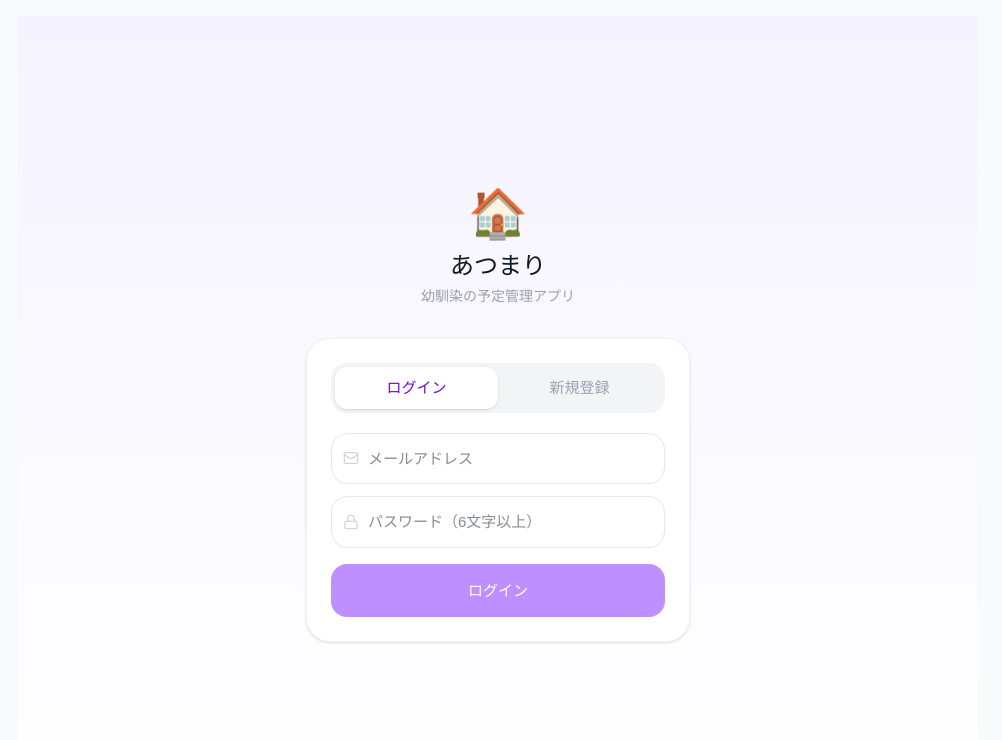
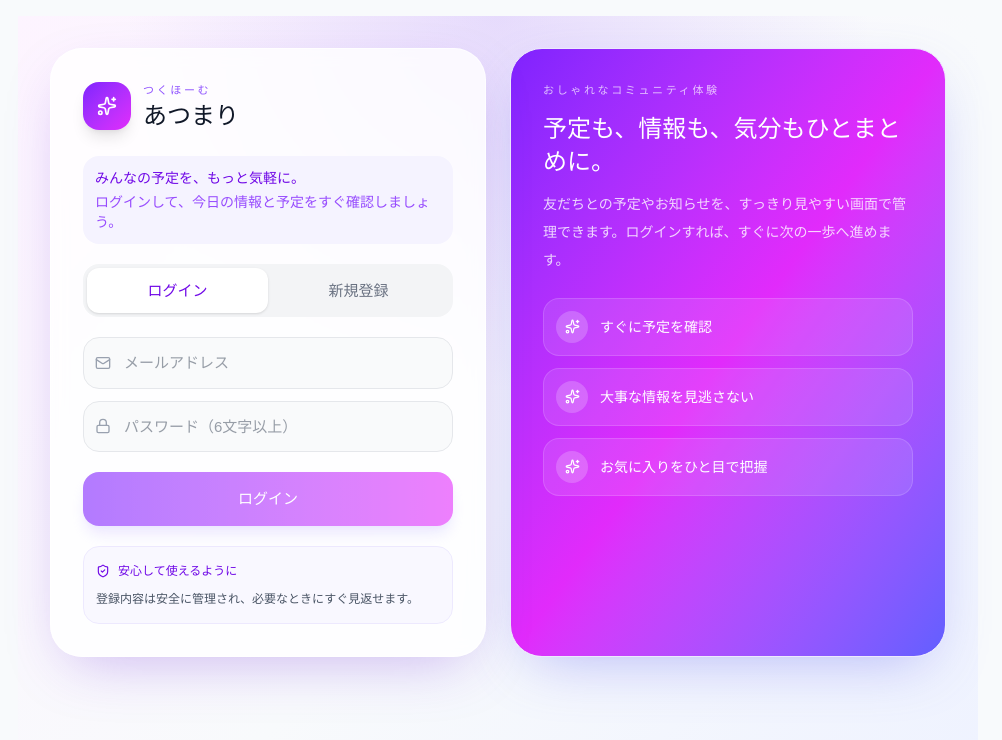
Before and after one commit to nasimanyo/----homepage, a Next.js app: page /login in a window 1280 px wide. Shown: the top 740 px of the page, without its empty margins (142-1144 px from the left). Built offline with nearby package versions, Linux system fonts and the light colour scheme; no server answers.

Commit message:
デザインを改善しました

```diff
--- a/src/app/login/page.tsx
+++ b/src/app/login/page.tsx
@@ -3,7 +3,7 @@
 import { useState } from 'react'
 import { createClient } from '@/lib/supabase'
 import { useRouter } from 'next/navigation'
-import { Loader2, Mail, Lock, User } from 'lucide-react'
+import { Loader2, Mail, Lock, User, Sparkles, ShieldCheck } from 'lucide-react'
 
 type Mode = 'login' | 'signup'
 
@@ -47,23 +47,31 @@ export default function LoginPage() {
   }
 
   return (
-    <div className="min-h-screen flex items-center justify-center px-6 bg-gradient-to-b from-violet-50 to-white">
-      <div className="w-full max-w-sm">
-        <div className="text-center mb-8">
-          <div className="text-5xl mb-3">🏠</div>
-          <h1 className="text-2xl font-bold text-gray-900">あつまり</h1>
-          <p className="text-sm text-gray-400 mt-1">幼馴染の予定管理アプリ</p>
-        </div>
+    <div className="min-h-screen bg-[radial-gradient(circle_at_top,_rgba(139,92,246,0.18),_transparent_40%),linear-gradient(135deg,_#fdf4ff_0%,_#f8fafc_55%,_#eef2ff_100%)] px-4 py-8 sm:px-6 lg:px-8">
+      <div className="mx-auto flex w-full max-w-5xl flex-col items-center justify-center gap-6 lg:flex-row lg:items-stretch">
+        <div className="w-full max-w-md rounded-[32px] border border-white/70 bg-white/80 p-6 shadow-[0_20px_60px_-20px_rgba(109,40,217,0.35)] backdrop-blur xl:p-8">
+          <div className="mb-6 flex items-center gap-3">
+            <div className="flex h-12 w-12 items-center justify-center rounded-2xl bg-gradient-to-br from-violet-600 to-fuchsia-500 text-white shadow-lg">
+              <Sparkles size={20} />
+            </div>
+            <div>
+              <p className="text-[11px] font-semibold uppercase tracking-[0.24em] text-violet-500">つくほーむ</p>
+              <h1 className="text-2xl font-bold text-gray-900">あつまり</h1>
+            </div>
+          </div>
 
-        <div className="bg-white rounded-3xl p-6 shadow-sm border border-gray-100">
-          {/* Mode switch */}
-          <div className="flex bg-gray-100 rounded-2xl p-1 mb-5">
-            {(['login', 'signup'] as Mode[]).map(m => (
+          <div className="mb-5 rounded-2xl bg-violet-50 p-3 text-sm text-violet-700">
+            <p className="font-semibold">みんなの予定を、もっと気軽に。</p>
+            <p className="mt-1 text-sm text-violet-600/80">ログインして、今日の情報と予定をすぐ確認しましょう。</p>
+          </div>
+
+          <div className="mb-5 flex rounded-2xl bg-gray-100 p-1">
+            {(['login', 'signup'] as Mode[]).map((m) => (
               <button
                 key={m}
                 onClick={() => { setMode(m); setError('') }}
-                className={`flex-1 py-2 rounded-xl text-sm font-medium transition-all ${
-                  mode === m ? 'bg-white text-violet-700 shadow-sm' : 'text-gray-400'
+                className={`flex-1 rounded-xl px-3 py-2.5 text-sm font-semibold transition-all ${
+                  mode === m ? 'bg-white text-violet-700 shadow-sm' : 'text-gray-500'
                 }`}
               >
                 {m === 'login' ? 'ログイン' : '新規登録'}
@@ -74,49 +82,74 @@ export default function LoginPage() {
           <div className="space-y-3">
             {mode === 'signup' && (
               <div className="relative">
-                <User size={16} className="absolute left-3 top-1/2 -translate-y-1/2 text-gray-300" />
+                <User size={16} className="absolute left-3 top-1/2 -translate-y-1/2 text-gray-400" />
                 <input
                   type="text"
                   placeholder="表示名（例: なしまん）"
                   value={displayName}
-                  onChange={e => setDisplayName(e.target.value)}
-                  className="w-full pl-9 pr-4 py-3 border border-gray-200 rounded-2xl text-sm focus:outline-none focus:border-violet-400"
+                  onChange={(e) => setDisplayName(e.target.value)}
+                  className="w-full rounded-2xl border border-gray-200 bg-gray-50 py-3 pl-10 pr-4 text-sm text-gray-700 outline-none transition focus:border-violet-400 focus:bg-white"
                 />
               </div>
             )}
             <div className="relative">
-              <Mail size={16} className="absolute left-3 top-1/2 -translate-y-1/2 text-gray-300" />
+              <Mail size={16} className="absolute left-3 top-1/2 -translate-y-1/2 text-gray-400" />
               <input
                 type="email"
                 placeholder="メールアドレス"
                 value={email}
-                onChange={e => setEmail(e.target.value)}
-                className="w-full pl-9 pr-4 py-3 border border-gray-200 rounded-2xl text-sm focus:outline-none focus:border-violet-400"
+                onChange={(e) => setEmail(e.target.value)}
+                className="w-full rounded-2xl border border-gray-200 bg-gray-50 py-3 pl-10 pr-4 text-sm text-gray-700 outline-none transition focus:border-violet-400 focus:bg-white"
               />
             </div>
             <div className="relative">
-              <Lock size={16} className="absolute left-3 top-1/2 -translate-y-1/2 text-gray-300" />
+              <Lock size={16} className="absolute left-3 top-1/2 -translate-y-1/2 text-gray-400" />
               <input
                 type="password"
                 placeholder="パスワード（6文字以上）"
                 value={password}
-                onChange={e => setPassword(e.target.value)}
-                onKeyDown={e => e.key === 'Enter' && handleSubmit()}
-                className="w-full pl-9 pr-4 py-3 border border-gray-200 rounded-2xl text-sm focus:outline-none focus:border-violet-400"
+                onChange={(e) => setPassword(e.target.value)}
+                onKeyDown={(e) => e.key === 'Enter' && handleSubmit()}
+                className="w-full rounded-2xl border border-gray-200 bg-gray-50 py-3 pl-10 pr-4 text-sm text-gray-700 outline-none transition focus:border-violet-400 focus:bg-white"
               />
             </div>
           </div>
 
-          {error && <p className="text-xs text-red-500 mt-2">{error}</p>}
+          {error && <p className="mt-3 text-sm font-medium text-red-500">{error}</p>}
 
           <button
             onClick={handleSubmit}
             disabled={loading || !email || !password}
-            className="w-full mt-4 py-3.5 bg-violet-600 hover:bg-violet-700 text-white rounded-2xl font-bold text-sm transition-colors disabled:opacity-50 flex items-center justify-center gap-2"
+            className="mt-5 flex w-full items-center justify-center gap-2 rounded-2xl bg-gradient-to-r from-violet-600 to-fuchsia-500 py-3.5 text-sm font-semibold text-white shadow-lg shadow-violet-200 transition hover:opacity-95 disabled:cursor-not-allowed disabled:opacity-60"
           >
             {loading && <Loader2 size={16} className="animate-spin" />}
             {mode === 'login' ? 'ログイン' : 'アカウントを作成'}
           </button>
+
+          <div className="mt-5 rounded-2xl border border-violet-100 bg-violet-50/60 p-3 text-xs leading-6 text-gray-600">
+            <div className="flex items-center gap-2 font-semibold text-violet-700">
+              <ShieldCheck size={14} /> 安心して使えるように
+            </div>
+            <p className="mt-1">登録内容は安全に管理され、必要なときにすぐ見返せます。</p>
+          </div>
+        </div>
+
+        <div className="w-full max-w-md rounded-[32px] border border-violet-100 bg-gradient-to-br from-violet-600 via-fuchsia-500 to-indigo-500 p-6 text-white shadow-[0_20px_60px_-20px_rgba(99,102,241,0.45)] lg:p-8">
+          <p className="text-[11px] font-semibold uppercase tracking-[0.24em] text-white/70">おしゃれなコミュニティ体験</p>
+          <h2 className="mt-3 text-2xl font-semibold leading-snug">予定も、情報も、気分もひとまとめに。</h2>
+          <p className="mt-3 text-sm leading-7 text-white/80">
+            友だちとの予定やお知らせを、すっきり見やすい画面で管理できます。ログインすれば、すぐに次の一歩へ進めます。
+          </p>
+          <div className="mt-6 space-y-3">
+            {['すぐに予定を確認', '大事な情報を見逃さない', 'お気に入りをひと目で把握'].map((item) => (
+              <div key={item} className="flex items-center gap-3 rounded-2xl border border-white/15 bg-white/10 px-3 py-3">
+                <div className="flex h-8 w-8 items-center justify-center rounded-full bg-white/20">
+                  <Sparkles size={15} />
+                </div>
+                <span className="text-sm font-medium">{item}</span>
+              </div>
+            ))}
+          </div>
         </div>
       </div>
     </div>
```
Also changed, not shown: src/app/mypage/page.tsx (+61 -35 lines).
